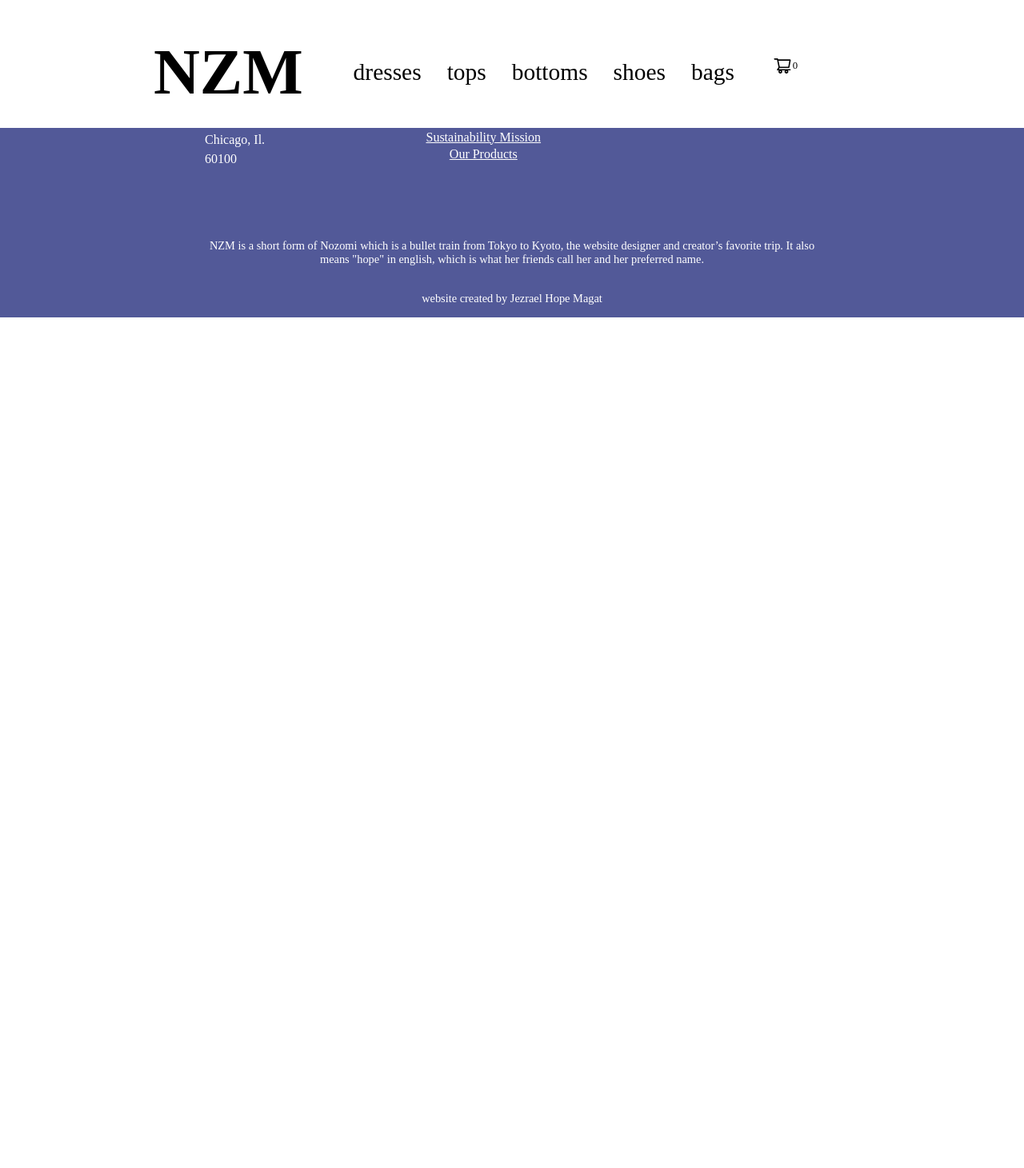
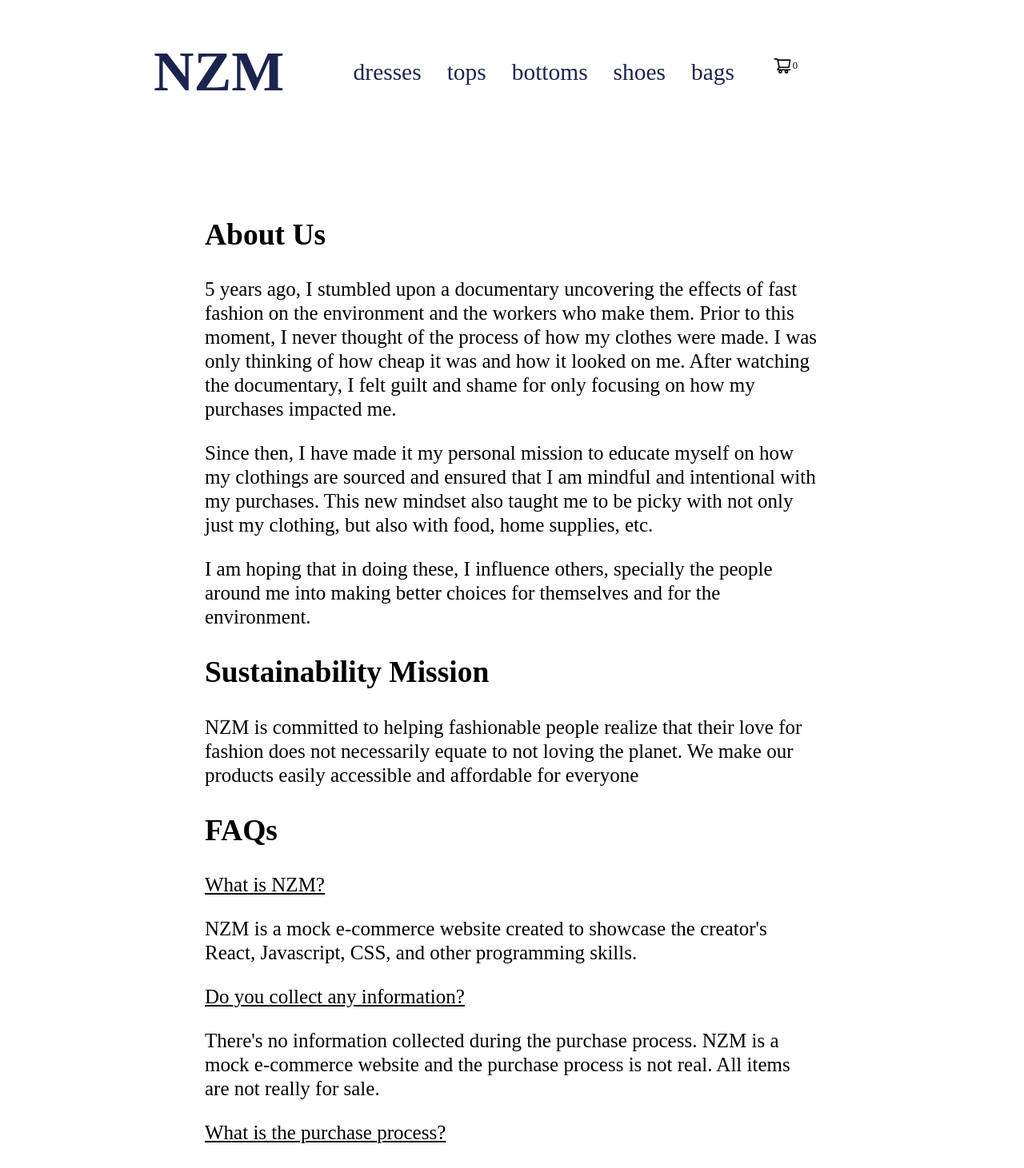
Before and after one commit to jezraelhope/ecomm, a React (Create React App) app: page /info in a window 1280 px wide. Shown: the top 1461 px of the page at 80% size. Before the commit the page ends 800 px from the top, so only its background shows below. Built offline with nearby package versions, Linux system fonts and the light colour scheme; a web font is replaced by a local one.

Commit message:
add fake links

```diff
--- a/src/App.js
+++ b/src/App.js
@@ -14,6 +14,7 @@ import Footer from './Shared/Footer/Footer';
 import Cart from './Cart';
 import Checkout from './Checkout/indexs';
 import SuccessPage from './SuccessPage';
+import FakeLinks from './Shared/FakeLinks/FakeLinks';
 
 function App() {
     //data
@@ -80,6 +81,7 @@ function App() {
                         }
                     />
                     <Route path="/Order-Confirmed" element={<SuccessPage />} />
+                    <Route path='/info' element={<FakeLinks />}/>
                 </Routes>
                 <Footer />
             </div>
--- a/src/Home/styles/home.css
+++ b/src/Home/styles/home.css
@@ -10,6 +10,7 @@
   text-align: center;
   justify-content: center;
   margin: 5em 3em 10em 3em;
+  color: #1A244E;
 
 }
 
@@ -52,7 +53,7 @@
 
 .product-link {
 	/* width: 33.3%; */
-	color: black;
+	color: #1A244E;
 	text-decoration: none;
 	font-weight: bolder;
 }
--- a/src/MainPage/styles/mainpage.css
+++ b/src/MainPage/styles/mainpage.css
@@ -115,6 +115,7 @@
     width: 100%;
     text-align: center;
     margin: 0 auto;
+    font-size: min(4vw, 20px);
 }
 
 .favorite-image {
@@ -204,7 +205,6 @@
     .favorite-desktop {
         display: flex;
         flex-direction: row;
-        margin-bottom:
     }
     .favorite-desktop .slider-image-container {
         height: 34vw;
--- /dev/null
+++ b/src/Shared/FakeLinks/FakeLinks.js
@@ -0,0 +1,46 @@
+import React from "react";
+import './fakelinks.css'
+
+const FakeLinks = () => {
+    return (
+        <div className="fake-links">
+            <main>
+                <section id="about-us">
+                    <h2>About Us</h2>
+                    <p>5 years ago, I stumbled upon a documentary uncovering the effects of fast fashion on the environment and the workers who make them. Prior to this moment, I never thought of the process of how my clothes were made. I was only thinking of how cheap it was and how it looked on me. After watching the documentary, I felt guilt and shame for only focusing on how my purchases impacted me.</p>
+                    <p>Since then, I have made it my personal mission to educate myself on how my clothings are sourced and ensured that I am mindful and intentional with my purchases. This new mindset also taught me to be picky with not only just my clothing, but also with food, home supplies, etc.</p>
+                    <p>I am hoping that in doing these, I influence others, specially the people around me into making better choices for themselves and for the environment.</p>
+                </section>
+                <section id="sustainability-mission">
+                    <h2>Sustainability Mission</h2>
+                    <p>NZM is committed to helping fashionable people realize that their love for fashion does not necessarily equate to not loving the planet. We make our products easily accessible and affordable for everyone</p>
+                </section>
+                <section id="FAQs">
+                    <h2>FAQs</h2>
+                    <div>
+                        <p className="question">What is NZM?</p>
+                        <p className="answer">NZM is a mock e-commerce website created to showcase the creator's React, Javascript, CSS, and other programming skills.</p>
+                    </div>
+                    <div>
+                        <p className="question">Do you collect any information?</p>
+                        <p className="answer">There's no information collected during the purchase process. NZM is a mock e-commerce website and the purchase process is not real. All items are not really for sale.</p>
+                    </div>
+                    <div>
+                        <p className="question">What is the purchase process?</p>
+                        <p className="answer">Enjoy going through the purchase process without actually buying anything. Just select items, add them to cart and checkout like you normally would, except there's no need to enter any information. Place your order and then see a successful purchase notification. None of it is real... Is this a fever dream? Could be... </p>
+                    </div>
+                    <div>
+                        <p className="question">Can I try a coupon code?</p>
+                        <p className="answer">To test the discount functionality, try these codes:<br/>
+                            45% off -  hireme45 <br/>
+                            20% off - newyear20 <br/>
+                            25%off - unclerogerforever25
+                        </p>
+                    </div>
+                </section>
+            </main>
+        </div>
+    )
+}
+
+export default FakeLinks
--- /dev/null
+++ b/src/Shared/FakeLinks/fakelinks.css
@@ -0,0 +1,14 @@
+.fake-links {
+    position: relative;
+    width: 60%;
+    margin: 15rem auto;
+    display: flex;
+    flex-direction: column;
+    font-size: min(4vw, 25px);
+    line-height: 1.2;
+    z-index: -1;
+}
+
+.question {
+    text-decoration: underline;
+}
--- a/src/Shared/Footer/Footer.js
+++ b/src/Shared/Footer/Footer.js
@@ -1,5 +1,7 @@
 import React from 'react';
-import './footer.css'
+import './footer.css';
+
+import { Link } from 'react-router-dom';
 
 
 const Footer = () => {
@@ -19,12 +21,11 @@ const Footer = () => {
 				<div className='quick-links divz'>
 					<p className='footer-header'>Quick Links</p>
 					<div className='footer-links'>
-						<a href='#'>FAQs</a>
 						<a href='https://www.privacypolicygenerator.info/live.php?token=oJoRuGqZZDYntGQ7MJuZXspZ26Nfp2Zf'>Privacy Policy</a>
 						{/* <a href='https://www.termsandconditionsgenerator.com/live.php?token=kvYXMbbqMwSsj7GIkYR3PEhFBmar94Yk'>Terms and Conditions</a> */}
-						<a href='#'>About Us</a>
-						<a href='#'>Sustainability Mission</a>
-						<a href='#'>Our Products</a>
+						<a href='/info/#about-us'>About Us</a>
+						<a href='/info/#sustainability-mission'>Sustainability Mission</a>
+						<a href='/info/#FAQs'>FAQs</a>
 					</div>
 				</div>
 				<div className='acknowledgement divz'>
--- a/src/Shared/Footer/footer.css
+++ b/src/Shared/Footer/footer.css
@@ -26,7 +26,6 @@
 .footer-header {
 	font-size: min(5vw, 20px);
 	margin-bottom: 1rem;
-	color: #1A244E;
 }
 
 .contact-details {
@@ -77,6 +76,7 @@
 
 	.footer-header {
 		font-size: 1.5rem;
+		font-weight: 600;
 		margin-bottom: 2rem;
 	}
 
--- a/src/Shared/Header/Brand.js
+++ b/src/Shared/Header/Brand.js
@@ -7,7 +7,9 @@ import {
 const Brand = (props) => {
 	return (
         <Link to="/products" className="brand">
-            <header onClick={props.filterItems}>NZM</header>
+            <header onClick={props.filterItems}>
+              <h1>NZM</h1>
+            </header>
         </Link>
     );
 }
--- a/src/Shared/Header/styles/header.css
+++ b/src/Shared/Header/styles/header.css
@@ -21,14 +21,16 @@
 
   .header .brand {
   text-decoration: none;
-  color: black;
+  color: #1A244E;
   margin-left: 0;
   justify-content: flex-start;
   align-items: flex-start;
   width: 20%;
-  font-size: 3em;
   font-weight: bold;
+}
 
+.header h1 {
+  font-size: min(7vw, 70px)
 }
 
 
@@ -67,7 +69,7 @@
 .tab-name {
   text-decoration: none;
   font-size: 2em;
-  color: black;
+  color: #1A244E;
 }
 
 .header .icons {
@@ -162,7 +164,6 @@
   .header .tabs .tab-name {
 
     text-decoration: none;
-    color: black;
     font-size: min(2.3vw, 40px);
     flex: 1 0 auto;
   }
```
